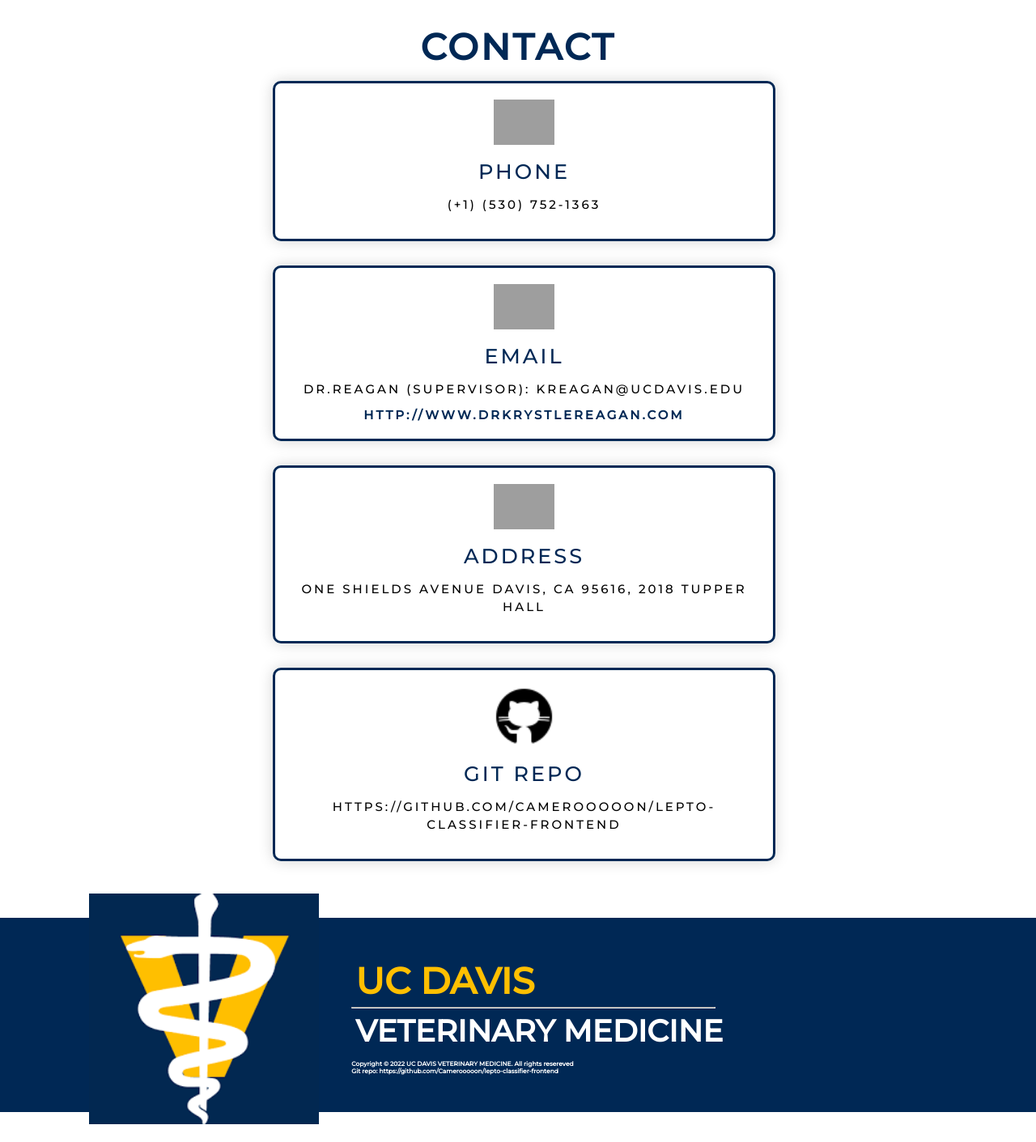
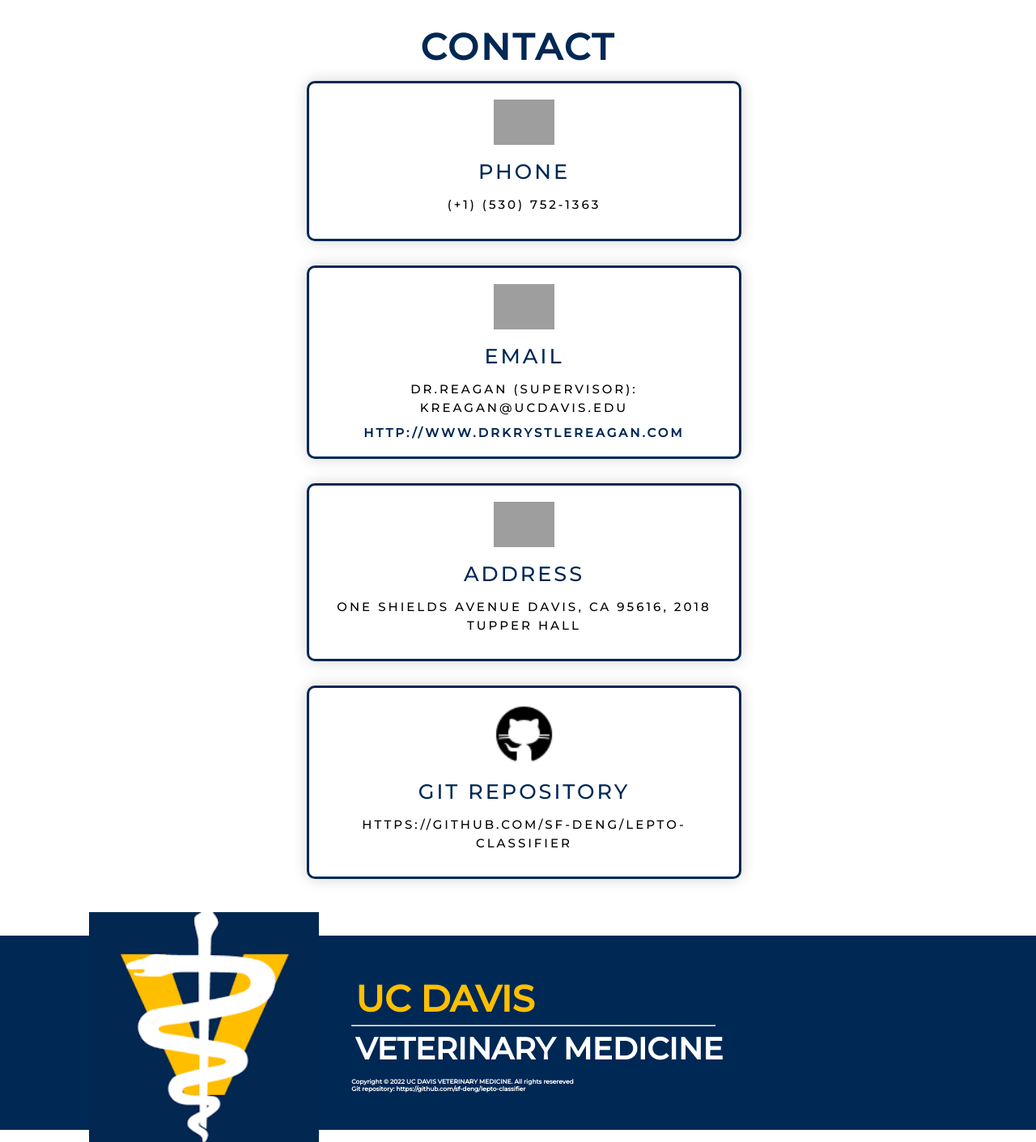
Before and after one commit to Camerooooon/lepto-classifier-frontend, a Flask app: page /contact in a window 1280 px wide. Shown: the part 200-1611 px from the top of the page at 81% size. Before the commit the page ends 1589 px from the top, so only its background shows below. Run offline with Flask 3, Linux system fonts and the light colour scheme; grey boxes are pictures that could not be loaded.

Commit message:
git repository link changed

```diff
--- a/templates/contact.html
+++ b/templates/contact.html
@@ -64,8 +64,8 @@
 							<img src="git.png"/>
 						</div>
 						<div class="contact-info">
-							<h1>Git repo</h1>
-							<h2>https://github.com/Camerooooon/lepto-classifier-frontend</h2>
+							<h1>Git repository</h1>
+							<h2>https://github.com/sf-deng/lepto-classifier</h2>
 						</div>
 					</div>
 				</div>
@@ -81,6 +81,6 @@
 				<hr>
 				<div class="vet_txt">VETERINARY MEDICINE</div>
 				<p class="right">Copyright © 2022 UC DAVIS VETERINARY MEDICINE. All rights resereved
-					<br> Git repo: https://github.com/Camerooooon/lepto-classifier-frontend</p>			</div>
+					<br> Git repository: https://github.com/sf-deng/lepto-classifier</p></div>
 		</div>
 </body>
--- a/templates/help.html
+++ b/templates/help.html
@@ -55,7 +55,7 @@
 					<hr>
 					<div class="vet_txt">VETERINARY MEDICINE</div>
 					<p class="right">Copyright © 2022 UC DAVIS VETERINARY MEDICINE. All rights resereved
-						<br> Git repo: https://github.com/Camerooooon/lepto-classifier-frontend</p>				</div>
+						<br> Git repository: https://github.com/sf-deng/lepto-classifier</p>				</div>
 			</div>
 		</div>
 	</div>
--- a/templates/index.html
+++ b/templates/index.html
@@ -787,7 +787,7 @@
 				<hr>
 				<div class="vet_txt">VETERINARY MEDICINE</div>
         <p class="right">Copyright © 2022 UC DAVIS VETERINARY MEDICINE. All rights resereved
-          <br> Git repo: https://github.com/Camerooooon/lepto-classifier-frontend</p>			</div>
+          <br> Git repository: https://github.com/sf-deng/lepto-classifier</p></div>
 		</div>
 
 
--- a/templates/lepto.html
+++ b/templates/lepto.html
@@ -56,7 +56,7 @@
 				<hr>
 				<div class="vet_txt">VETERINARY MEDICINE</div>
 				<p class="right">Copyright © 2022 UC DAVIS VETERINARY MEDICINE. All rights resereved
-					<br> Git repo: https://github.com/Camerooooon/lepto-classifier-frontend</p>
+					<br> Git repository: https://github.com/sf-deng/lepto-classifier</p>
 			</div>
 		</div>
 	</div>
--- a/templates/main.html
+++ b/templates/main.html
@@ -99,7 +99,7 @@
 				<hr>
 				<div class="vet_txt">VETERINARY MEDICINE</div>
 				<p class="right">Copyright © 2022 UC DAVIS VETERINARY MEDICINE. All rights resereved
-				<br> Git repo: https://github.com/Camerooooon/lepto-classifier-frontend</p>
+				<br> Git repository: https://github.com/sf-deng/lepto-classifier/p>
 				</div>
 			</div>
 		</div>
--- a/templates/result.html
+++ b/templates/result.html
@@ -58,7 +58,7 @@
 				<hr>
 				<div class="vet_txt">VETERINARY MEDICINE</div>
 				<p class="right">Copyright © 2022 UC DAVIS VETERINARY MEDICINE. All rights resereved
-				<br>Git repo: https://github.com/Camerooooon/lepto-classifier-frontend
+				<br>Git repository: https://github.com/sf-deng/lepto-classifier
 				</p>
 			</div>
 		</div>
```
